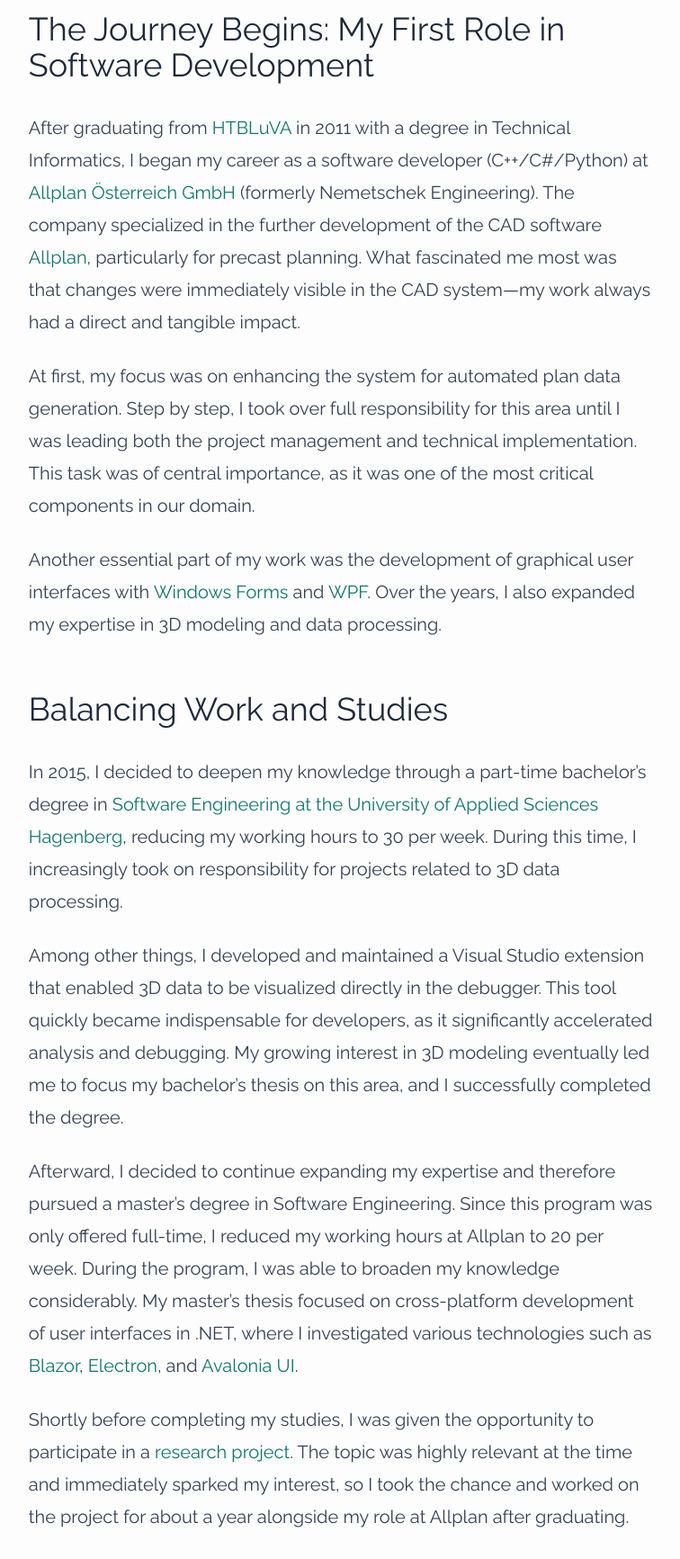
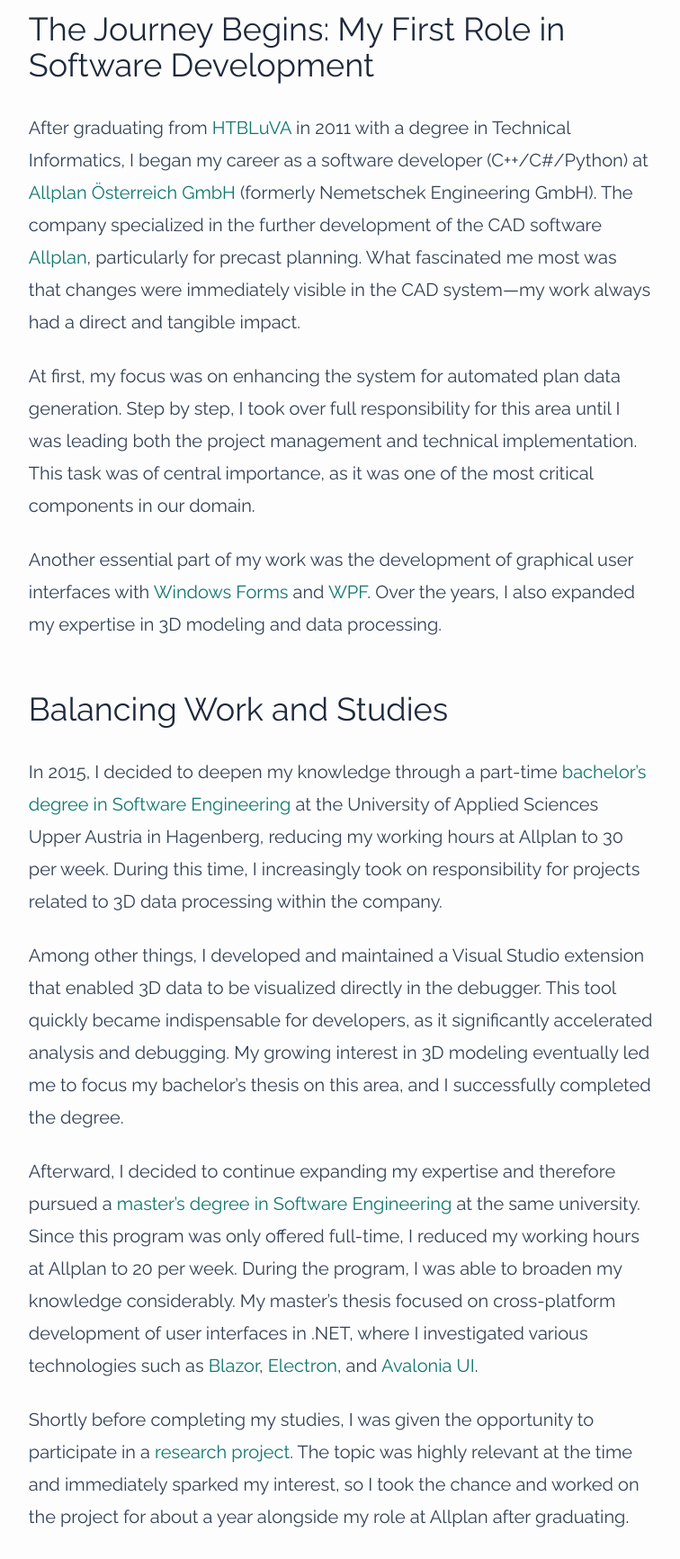
Before and after one commit to tteichmeister/tteichmeister-dev, an Astro site: page /work/software-developer-allplan in a window 1280 px wide. Shown: the part 600-2333 px from the top of the page at 90% size, without its empty margins (261-1017 px from the left). Built offline with nearby package versions, Linux system fonts and the light colour scheme; Astro itself is replaced by a stand-in of ours.

Commit message:
smaller text adjustments

```diff
--- a/src/content/projects/02-carreer-advisory-system.md
+++ b/src/content/projects/02-carreer-advisory-system.md
@@ -23,7 +23,7 @@ tags:
     "GitLab",
     "Docker",
   ]
-lastModified: 2025-09-12
+lastModified: 2025-09-18
 ---
 
 ## Table of Contents
@@ -42,7 +42,12 @@ Efficiently matching candidates to roles is a common but complex challenge: user
 
 ## Project work
 
-To tackle this, we designed a time-aware candidate profile that captured changes in user interests and served as the foundation for adaptive job suggestions. The prototype was implemented primarily in Python, integrating various frameworks, services, and multiple data sources to evaluate different modeling strategies. For the first time in our research, we also experimented with [GPT-3](https://platform.openai.com/docs/models), using it for information extraction from both structured and unstructured data. It was also particularly interesting to experiment with diverse data sources such as [Neo4j](https://neo4j.com/) and [ElasticSearch](https://www.elastic.co/de/elasticsearch), which allowed us to explore alternative ways of storing and querying user and job data. By the end of the project, we were able to present several promising options to enhance the existing recommendation system of karriere.at.
+To tackle this, we designed a time-aware candidate profile that captured changes in user interests and served as the foundation for adaptive job suggestions.
+
+The prototype was implemented primarily in Python, integrating various frameworks, services, and multiple data sources to evaluate different modeling strategies.
+For the first time in our research, we also experimented with [GPT-3](https://platform.openai.com/docs/models), using it for information extraction from both structured and unstructured data. It was also particularly interesting to experiment with diverse data sources such as [Neo4j](https://neo4j.com/) and [ElasticSearch](https://www.elastic.co/de/elasticsearch), which allowed us to explore alternative ways of storing and querying user and job data.
+
+By the end of the project, we were able to present several promising options to enhance the existing recommendation system of karriere.at.
 
 ## Additional Links
 
--- a/src/content/work/01-software-developer.md
+++ b/src/content/work/01-software-developer.md
@@ -30,7 +30,7 @@ lastModified: 2025-09-18
 
 ## The Journey Begins: My First Role in Software Development
 
-After graduating from [HTBLuVA](https://www.htl-salzburg.ac.at/) in 2011 with a degree in Technical Informatics, I began my career as a software developer (C++/C#/Python) at [Allplan Österreich GmbH](https://www.allplan.com/at/loesungen/herstellung-von-fertigteilen) (formerly Nemetschek Engineering).
+After graduating from [HTBLuVA](https://www.htl-salzburg.ac.at/) in 2011 with a degree in Technical Informatics, I began my career as a software developer (C++/C#/Python) at [Allplan Österreich GmbH](https://www.allplan.com/at/loesungen/herstellung-von-fertigteilen) (formerly Nemetschek Engineering GmbH).
 The company specialized in the further development of the CAD software [Allplan](https://www.allplan.com/), particularly for precast planning. What fascinated me most was that changes were immediately visible in the CAD system—my work always had a direct and tangible impact.
 
 At first, my focus was on enhancing the system for automated plan data generation. Step by step, I took over full responsibility for this area until I was leading both the project management and technical implementation. This task was of central importance, as it was one of the most critical components in our domain.
@@ -39,11 +39,11 @@ Another essential part of my work was the development of graphical user interfac
 
 ## Balancing Work and Studies
 
-In 2015, I decided to deepen my knowledge through a part-time bachelor’s degree in [Software Engineering at the University of Applied Sciences Hagenberg](https://fh-ooe.at/studienangebot/software-engineering-bachelor), reducing my working hours to 30 per week. During this time, I increasingly took on responsibility for projects related to 3D data processing.
+In 2015, I decided to deepen my knowledge through a part-time [bachelor’s degree in Software Engineering](https://fh-ooe.at/studienangebot/software-engineering-bachelor) at the University of Applied Sciences Upper Austria in Hagenberg, reducing my working hours at Allplan to 30 per week. During this time, I increasingly took on responsibility for projects related to 3D data processing within the company.
 
 Among other things, I developed and maintained a Visual Studio extension that enabled 3D data to be visualized directly in the debugger. This tool quickly became indispensable for developers, as it significantly accelerated analysis and debugging. My growing interest in 3D modeling eventually led me to focus my bachelor’s thesis on this area, and I successfully completed the degree.
 
-Afterward, I decided to continue expanding my expertise and therefore pursued a master’s degree in Software Engineering. Since this program was only offered full-time, I reduced my working hours at Allplan to 20 per week. During the program, I was able to broaden my knowledge considerably. My master’s thesis focused on cross-platform development of user interfaces in .NET, where I investigated various technologies such as [Blazor](https://dotnet.microsoft.com/en-us/apps/aspnet/web-apps/blazor), [Electron](https://www.electronjs.org/), and [Avalonia UI](https://avaloniaui.net/).
+Afterward, I decided to continue expanding my expertise and therefore pursued a [master’s degree in Software Engineering](https://fh-ooe.at/studienangebot/software-engineering-master) at the same university. Since this program was only offered full-time, I reduced my working hours at Allplan to 20 per week. During the program, I was able to broaden my knowledge considerably. My master’s thesis focused on cross-platform development of user interfaces in .NET, where I investigated various technologies such as [Blazor](https://dotnet.microsoft.com/en-us/apps/aspnet/web-apps/blazor), [Electron](https://www.electronjs.org/), and [Avalonia UI](https://avaloniaui.net/).
 
 Shortly before completing my studies, I was given the opportunity to participate in a [research project](../projects/shctt). The topic was highly relevant at the time and immediately sparked my interest, so I took the chance and worked on the project for about a year alongside my role at Allplan after graduating.
 
```
